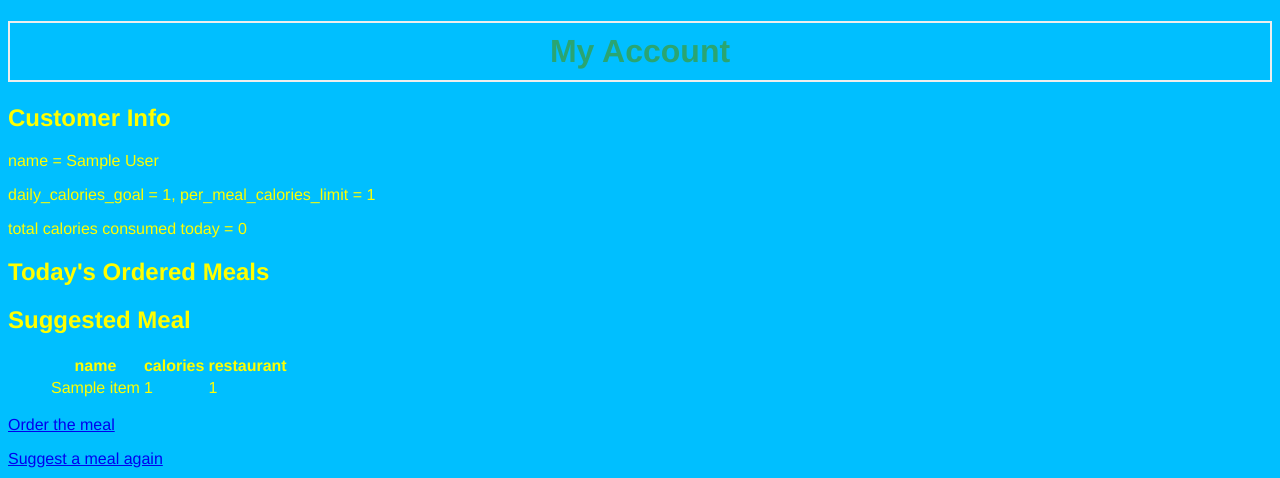
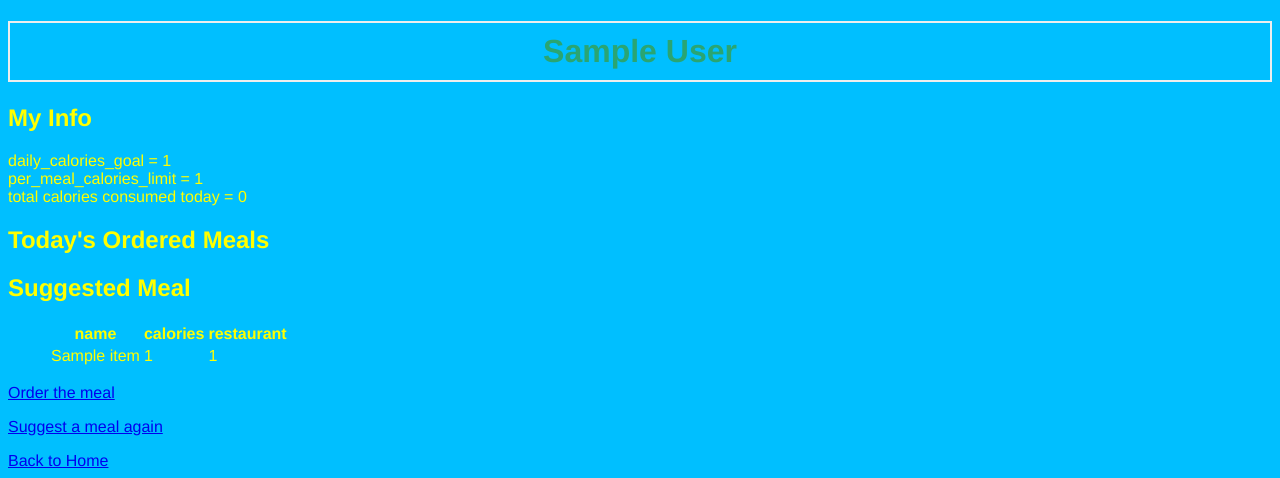
Before and after one commit to JQ100/nourishcampus, a Flask app: page /food_delivery/customer in a window 1280 px wide. Shown: the top 478 px of the page. Run offline with Flask 2, Linux system fonts and the light colour scheme; a user stored in the database is signed in; tables that the repository leaves empty hold one stand-in row (values such as "Sample post"); some libraries are stand-ins or nearby versions.

Commit message:
refine customer page

```diff
--- a/nourish_campus/blueprints/food_delivery/templates/customer.html
+++ b/nourish_campus/blueprints/food_delivery/templates/customer.html
@@ -6,13 +6,16 @@
 
 {% block body %}
 <div class="content">
-    <h1 style="text-align: center">My Account</h1>
+    <h1 style="text-align: center">{{customer.name}}</h1>
 
-    <h2>Customer Info</h2>
-    <p>name = {{customer.name}}</p>
-    <p>daily_calories_goal = {{customer.daily_calories_goal}},
-        per_meal_calories_limit = {{customer.per_meal_calories_limit}} </p>
-    <p>total calories consumed today = {{totalCalories}}</p>
+    <h2>My Info</h2>
+    <p>
+        daily_calories_goal = {{customer.daily_calories_goal}}
+        <br>
+        per_meal_calories_limit = {{customer.per_meal_calories_limit}}
+        <br>
+        total calories consumed today = {{totalCalories}}
+    </p>
 
     <h2>Today's Ordered Meals</h2>
     <ol>
```
